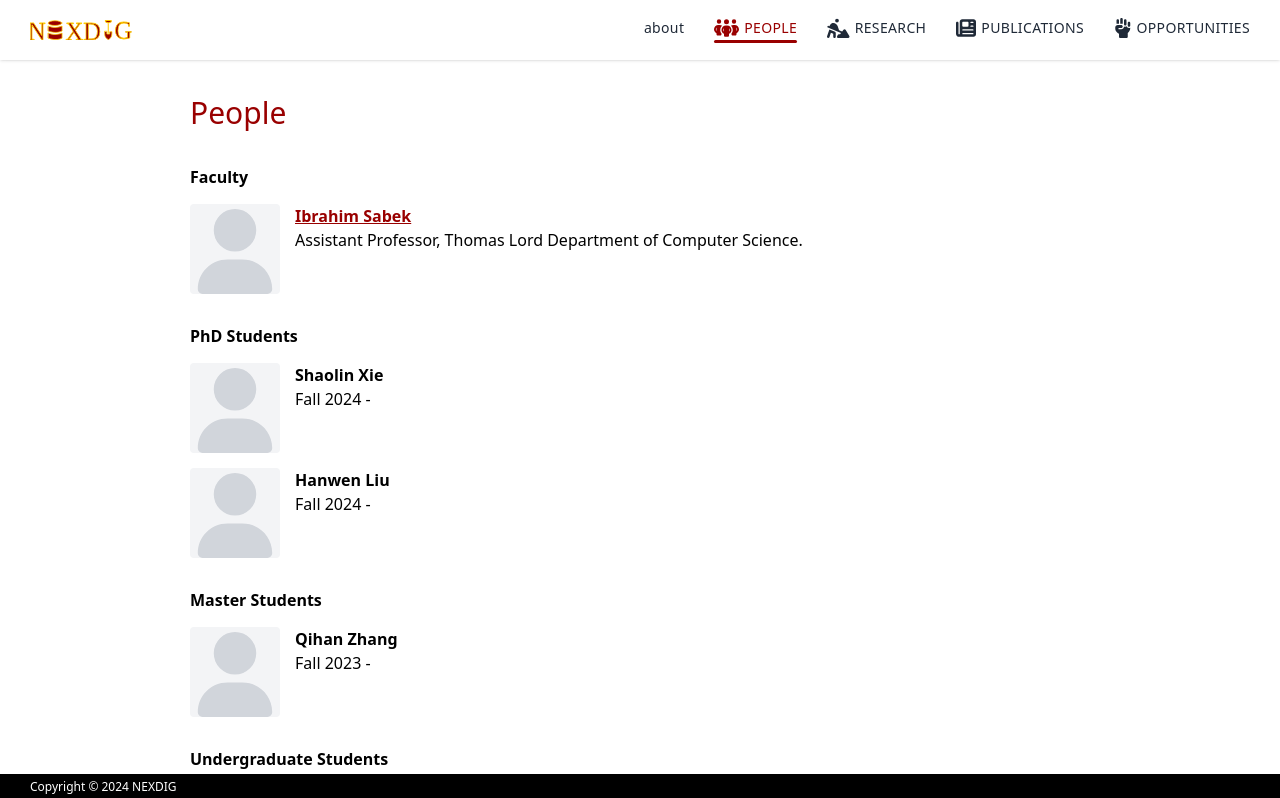
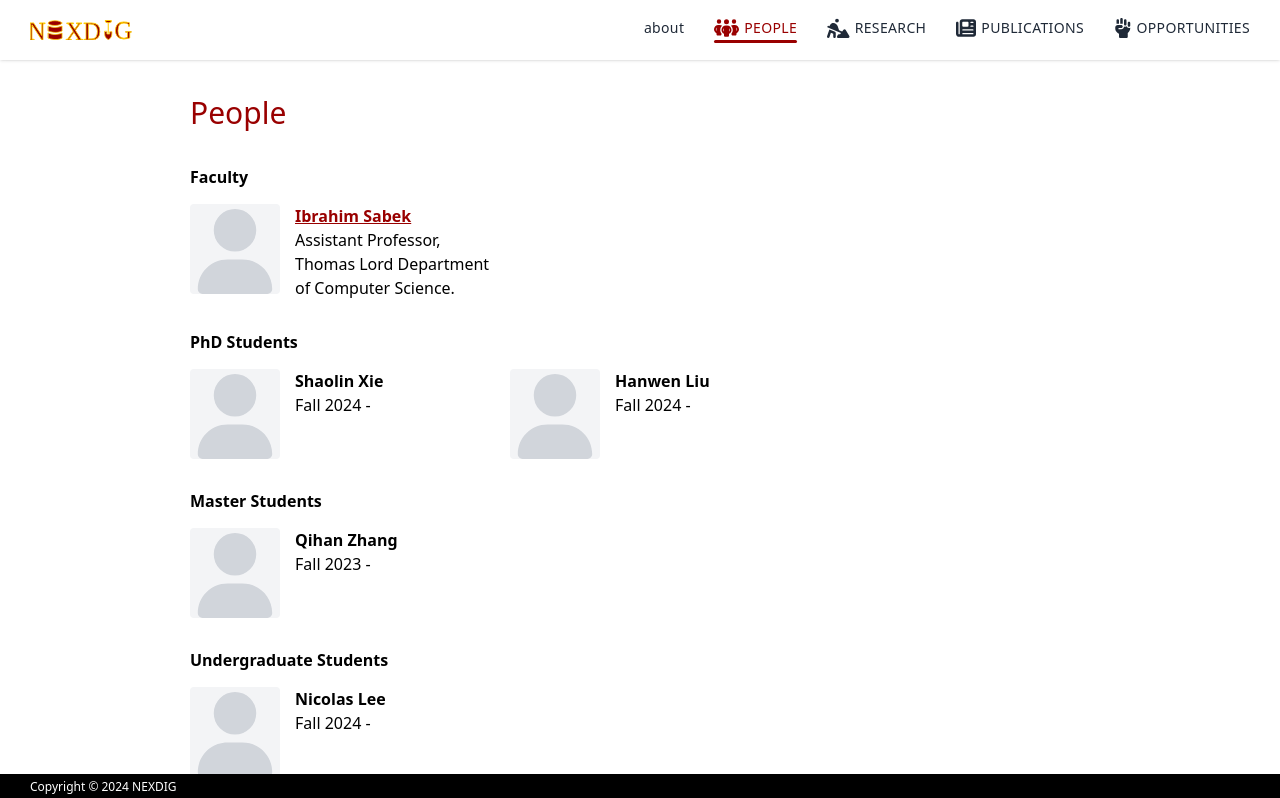
Before and after one commit to usc-nexdig-lab/usc-nexdig-lab.github.io, a React (Create React App) app: page /people in a window 1280 px wide. Shown: the top 798 px of the page. Built offline with nearby package versions, Linux system fonts and the light colour scheme.

Commit message:
reformatted people page

```diff
--- a/src/views/people.tsx
+++ b/src/views/people.tsx
@@ -9,10 +9,8 @@ export const People = () => {
       content: [
         {
           name: "Ibrahim Sabek",
-          description:
-            "Assistant Professor, Thomas Lord Department of Computer Science.",
+          description: "Assistant Professor, Thomas Lord Department of Computer Science.",
           image: null,
-          // email: "sabek@ucs.edu",
           website: "http://viterbi-web.usc.edu/~sabek/",
         },
       ],
@@ -24,30 +22,25 @@ export const People = () => {
           name: "Shaolin Xie",
           description: "Fall 2024 -",
           image: null,
-          // email: "sabek@ucs.edu",
           website: null,
         },
         {
           name: "Hanwen Liu",
           description: "Fall 2024 -",
           image: null,
-          // email: "sabek@ucs.edu",
           website: null,
-        }
+        },
       ],
     },
     {
       header: "Master Students",
       content: [
-
         {
           name: "Qihan Zhang",
-          description: "Fall 2023 - ",
+          description: "Fall 2023 -",
           image: null,
-          // email: "sabek@ucs.edu",
           website: null,
         },
-
       ],
     },
     {
@@ -55,8 +48,7 @@ export const People = () => {
       content: [
         {
           name: "Nicolas Lee",
-          description:
-            "Fall 2024 -",
+          description: "Fall 2024 -",
           image: null,
           email: "sabek@ucs.edu",
           website: null,
@@ -70,7 +62,6 @@ export const People = () => {
           name: "Shashank Giridhara",
           description: "Now: Amazon Redshift",
           image: null,
-          // email: "sabek@ucs.edu",
           website: null,
         },
       ],
@@ -79,18 +70,18 @@ export const People = () => {
 
   return (
     <div>
-      <Title content="People" className="red-title"/>
+      <Title content="People" className="red-title" />
       <div className="space-y-[30px]">
         {sections.map((section, index) => (
           <section key={index} className="space-y-[15px]">
             <h2 className="font-semibold">{section.header}</h2>
-            <div className="space-y-[15px]">
+            <div className="flex flex-wrap gap-[20px]">
               {section.content.map((person, index) => (
                 <div
                   key={index}
-                  className="flex overflow-hidden space-x-[15px]"
+                  className="flex w-[300px] space-x-[15px] items-start"
                 >
-                  <div className="">
+                  <div>
                     {person.image || (
                       <div className="bg-gray-100 w-[90px] h-[90px] pt-[5px] px-[5px] flex rounded">
                         <FontAwesomeIcon
@@ -111,11 +102,6 @@ export const People = () => {
                       <h2 className="font-semibold">{person.name}</h2>
                     )}
                     <p>{person.description}</p>
-                    {/* <p>
-                      <a href={`mailto:${person.email}`} className="clickable-link">
-                        {person.email}
-                      </a>
-                    </p> */}
                   </div>
                 </div>
               ))}
```
